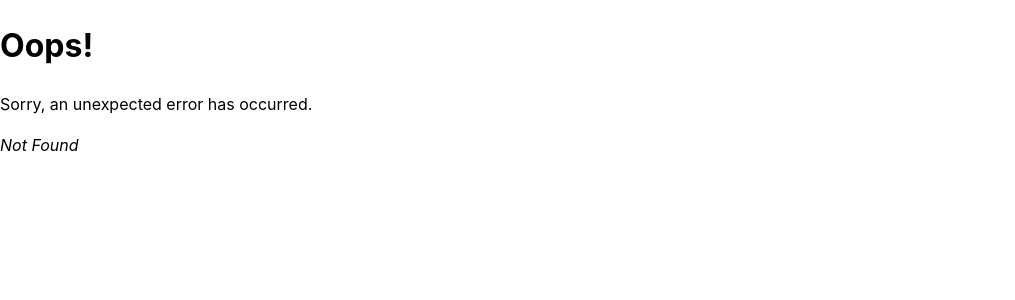
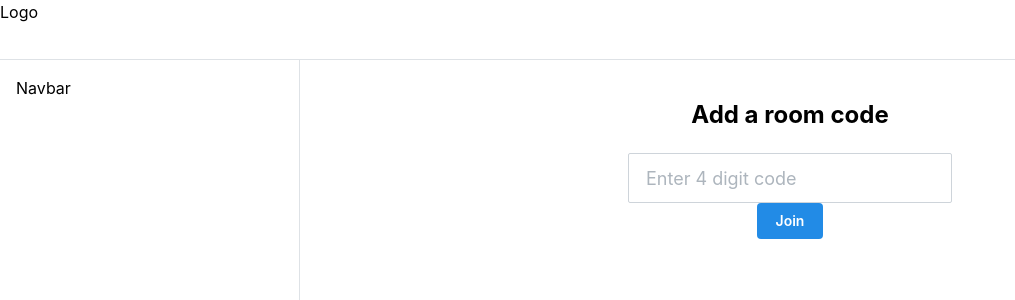
Before and after one commit to csesoc/trainee-5-23t3, a React (Vite) app in the folder client/limit-frontend/: page /join in a window 1280 px wide. Before the commit this address had no page. Shown: the top 300 px of the page, without its empty margins (0-1015 px from the left). Built offline with nearby package versions, Linux system fonts and the light colour scheme.

Commit message:
Updating controller location

```diff
--- /dev/null
+++ b/client/limit-frontend/src/routes/sessions/JoinSessionPage.tsx
@@ -0,0 +1,31 @@
+import { Button, Center, Flex, TextInput } from "@mantine/core";
+import { useState } from "react";
+import { useNavigate } from "react-router-dom";
+
+export default function JoinSessionPage() {
+    const [value, setValue] = useState('');
+    const navigate = useNavigate();
+
+
+  return (
+    <Center>
+        <Flex direction="column" align="center">
+            <h2>
+                Add a room code
+            </h2>
+            <TextInput
+                size="lg"
+                radius="xs"
+                placeholder="Enter 4 digit code"
+                value={value}
+                onChange={e => setValue(e.target.value)}
+                error={false}
+            />
+            <Button onClick={e => navigate(`/join/${value}`)}>
+                Join
+            </Button>
+        </Flex>
+
+    </Center>
+  );
+}
--- a/client/limit-frontend/src/routes/JoinedSessionPage.tsx
+++ b/client/limit-frontend/src/routes/sessions/JoinedSessionPage.tsx
@@ -1,7 +1,7 @@
 import { useEffect, useState } from "react";
 import { useNavigate, useParams } from "react-router-dom";
 import { io } from "socket.io-client";
-import StartSessionButton from "../components/StartSessionButton";
+import StartSessionButton from "../../components/StartSessionButton";
 
 
 const userId = Math.floor(Math.random()*1000).toString()
--- a/client/limit-frontend/src/routes/LiveSessionController.tsx
+++ b/client/limit-frontend/src/routes/sessions/LiveSessionController.tsx
@@ -1,8 +1,8 @@
 import { ContextType, createContext, useEffect, useState } from "react";
 import { Outlet, useNavigate, useOutletContext, useParams } from "react-router-dom";
 import { io } from "socket.io-client";
-import LeaderboardPage from "../components/liveSession/LeaderboardPage";
-import SelfSessionPage from "../components/liveSession/SelfSessionPage";
+import LeaderboardPage from "../../components/liveSession/LeaderboardPage";
+import SelfSessionPage from "../../components/liveSession/SelfSessionPage";
 import { Button } from "@mantine/core";
 
 const userId = Math.floor(Math.random()*1000).toString()
@@ -17,6 +17,7 @@ export default function LiveSessionController() {
   const navigate = useNavigate();
 
   const [activePage, setActivePage] = useState<ActivePageType>("self")
+  const [userData, setUserData] = useState([])
 
   const handleClick = () => {
     if (activePage == "self") {
@@ -44,7 +45,7 @@ export default function LiveSessionController() {
     }
 
     function onData(data: any) {
-      setUsers(data)
+      setUserData(data)
       console.log(data)
     }
 
```
Also changed, not shown: client/limit-frontend/src/main.tsx (+7 -2 lines).
